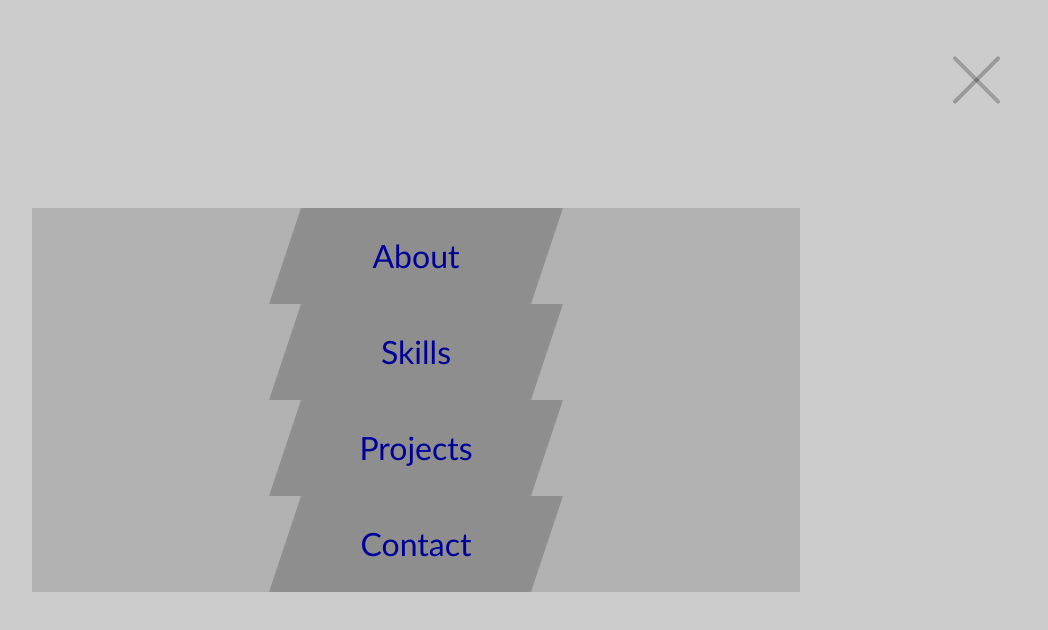
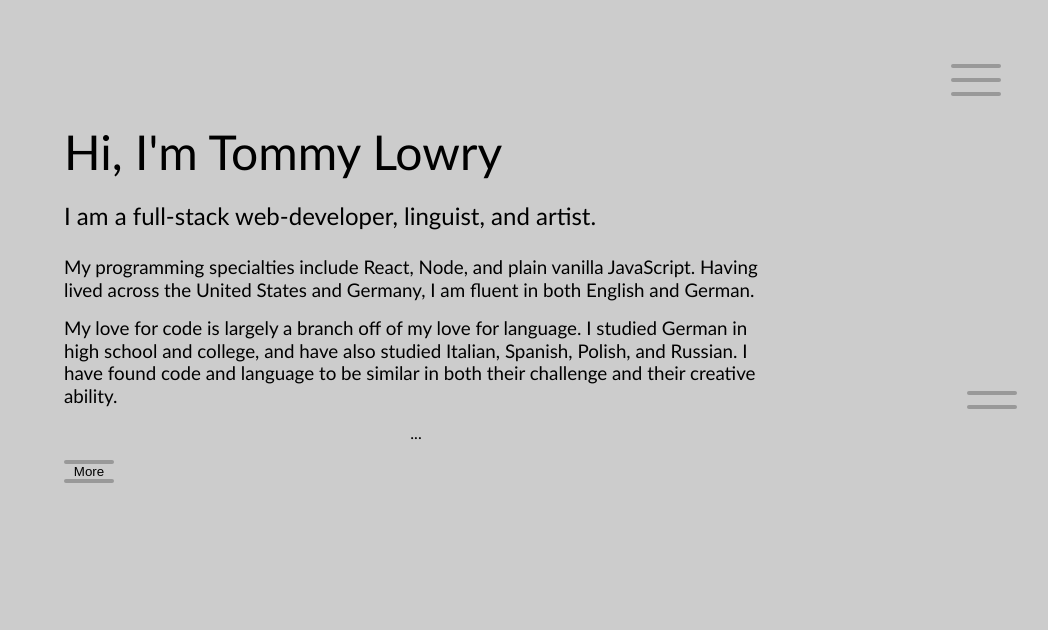
Before and after one commit to Tommydreamer57/react-portfolio-1, a React (Create React App) app: page / in a window 1280 px wide. Shown: the top 630 px of the page, without its empty margins (224-1272 px from the left). Built offline with nearby package versions, Linux system fonts and the light colour scheme; some icons are missing.

Commit message:
working on about page functionality

```diff
--- a/src/bio.js
+++ b/src/bio.js
@@ -7,9 +7,11 @@ import redux from './components/assets/Redux.svg';
 let About = {
     greeting: "Hi, I'm Tommy Lowry",
     intro: "I am a full-stack web-developer, linguist, and artist.",
-    more: [
+    info: [
         "My programming specialties include React, Node, and plain vanilla JavaScript. Having lived across the United States and Germany, I am fluent in both English and German.",
         "My love for code is largely a branch off of my love for language. I studied German in high school and college, and have also studied Italian, Spanish, Polish, and Russian. I have found code and language to be similar in both their challenge and their creative ability.",
+    ],
+    more: [
         "Since completing a project on information theory in 8th grade, I have always taken interest in information and how it is transmitted and received in all its different forms - audible communication, words, connotations, body-language, ink on paper, or pixels on a screen.",
         "This project marked the beginning of my fascination with language and communication.",
         "In high school I studied German and developed a greater love for language. I continued studying German through high school, then spent two years in Germany before returning to America to continue my studies.",
--- a/src/components/Buttons/Buttons.css
+++ b/src/components/Buttons/Buttons.css
@@ -1,3 +1,16 @@
+
+button {
+    background: transparent;
+    border: none;
+    outline: 0;
+    padding: 0;
+    margin: 0;
+}
+
+button:focus {
+    border: none;
+    outline: 0;
+}
 
 #MenuButton, #LeftButton, #RightButton {
     /* border: 1px solid black; */
@@ -34,12 +47,12 @@
 }
 
 .close-menu #menu-one, .close-menu #menu-three {
-    transform: rotate(-135deg);
+    transform: rotate(-225deg);
     opacity: 0.125;
 }
 
 .close-menu #menu-two {
-    transform: rotate(135deg);
+    transform: rotate(225deg);
 }
 
 #MenuButton .arrow {
@@ -47,11 +60,11 @@
 }
 
 .close-menu:hover #menu-one, .close-menu:hover #menu-three {
-    transform: rotate(-125deg);
+    transform: rotate(-235deg);
 }
 
 .close-menu:hover #menu-two {
-    transform: rotate(125deg);
+    transform: rotate(235deg);
 }
 
 .arrow {
@@ -107,7 +120,7 @@
     left: 50%;
 }
 
-#LeftButton:hover .nav-label {
+#LeftButton:hover .nav-label-display {
     left: 100%;
 }
 
@@ -115,11 +128,11 @@
     right: 50%;
 }
 
-#RightButton:hover .nav-label {
+#RightButton:hover .nav-label-display {
     right: 100%;
 }
 
-.nav-button:hover .nav-label {
+.nav-button:hover .nav-label-display {
     opacity: 1;
 }
 
--- a/src/components/Buttons/Buttons.js
+++ b/src/components/Buttons/Buttons.js
@@ -1,6 +1,8 @@
 import React, { Component } from 'react';
 import { Link } from 'react-router-dom';
 import './Buttons.css';
+
+let i = 500
 
 let links = [
     '',
@@ -33,11 +35,11 @@ function Buttons(props) {
     return (
         <div id="Buttons">
 
-            <div id="MenuButton" className={props.open ? 'close-menu' : 'open-menu'} onClick={props.toggleMenu} >
+            <button id="MenuButton" className={props.open ? 'close-menu' : 'open-menu'} onClick={props.toggleMenu} >
                 <div id="menu-one" className="arrow" />
                 <div id="menu-two" className="arrow" />
                 <div id="menu-three" className="arrow" />
-            </div>
+            </button>
 
             <Link
                 to={previous}
@@ -46,7 +48,13 @@ function Buttons(props) {
             >
                 <div className="arrow-wrapper">
                     <div id="left-one" className="arrow" />
-                    <div className="nav-label" >{previousLabel}</div>
+                    {
+                        labels.map(label => (
+                            <div key={i++} className={label === previousLabel ? 'nav-label nav-label-display' : 'nav-label'} >
+                                {label}
+                            </div>
+                        ))
+                    }
                     <div id="left-two" className="arrow" />
                 </div>
             </Link>
@@ -58,7 +66,13 @@ function Buttons(props) {
             >
                 <div className="arrow-wrapper">
                     <div id="right-one" className="arrow" />
-                    <div className="nav-label" >{nextLabel}</div>
+                    {
+                        labels.map(label => (
+                            <div key={i++} className={label === nextLabel ? 'nav-label nav-label-display' : 'nav-label'} >
+                                {label}
+                            </div>
+                        ))
+                    }
                     <div id="right-two" className="arrow" />
                 </div>
             </Link>
@@ -68,3 +82,17 @@ function Buttons(props) {
 }
 
 export default Buttons
+
+export function MoreButton(props) {
+    return (
+        <button id="MoreButton" onClick={props.toggleMore} >
+            <div className={props.more ? 'less-arrow' : 'more-arrow'}>
+                <div className="arrow" />
+                <div className="more-label">
+                    {props.more ? 'Less' : 'More'}
+                </div>
+                <div className="arrow" />
+            </div>
+        </button>
+    )
+}
--- a/src/components/Menu/Menu.css
+++ b/src/components/Menu/Menu.css
@@ -20,7 +20,6 @@
     display: flex;
     justify-content: center;
     align-items: center;
-    background: #BBB;
     overflow: hidden;
     /* transition: background-color 1s; */
     /* transition: transform 0.4s cubic-bezier(.65,.15,0,1), background-color 0.4s cubic-bezier(.65,.15,0,1); */
@@ -69,36 +68,3 @@
     position: fixed;
     top: 0;
 }
-
-.open .menu-link {
-    transform: none;
-    background-color: #DDD;
-    transition: background-color 1s;
-}
-
-.closed .menu-link {
-    transform: translateY(-10rem);
-    /* transition-delay: 1s; */
-    transition: background-color 1s;
-    /* background-color: blue; */
-}
-
-/* .menu-link:first-of-type {
-    transition-delay: 0.2s;
-}
-
-.menu-link:nth-of-type(2) {
-    transition-delay: 0.15s;
-}
-
-.menu-link:nth-of-type(3) {
-    transition-delay: 0.1s;
-}
-
-.menu-link:nth-of-type(4) {
-    transition-delay: 0.05s;
-} */
-
-.open .menu-link {
-    transform: none;
-}
--- a/src/components/View.js
+++ b/src/components/View.js
@@ -14,7 +14,7 @@ class View extends Component {
         super(props)
         this.removeEventListeners = () => { }
         this.state = {
-            open: true // change back to false later
+            open: false
         }
     }
     toggleMenu = () => {
--- a/src/components/event-listeners.js
+++ b/src/components/event-listeners.js
@@ -9,7 +9,7 @@ function addEventListeners() {
     let current = document.getElementsByClassName('current')[0]
 
     scrollbar.style.width = '7.5px'
-    scrollbar.style.background = 'rgba(255, 255, 255, 0.25)'
+    scrollbar.style.background = 'rgba(255, 255, 255, 0.5)'
     scrollbar.style.position = 'fixed'
     scrollbar.style.right = '2px'
     scrollbar.style.top = '2px'
--- /dev/null
+++ b/src/components/views/About/About.css
@@ -0,0 +1,25 @@
+.ellipsis {
+    line-height: 120%;
+    /* padding matches 1rem margin bottom of normal paragraphs, margin-top & padding-top cancel out */
+    margin-top: -0.5rem;
+    padding-top: 0.5rem;
+    padding-bottom: 1rem;
+    text-align: center;
+}
+
+.ellipsis:hover {
+    cursor: pointer;
+}
+
+.more {
+    overflow: hidden;
+    transition: max-height 1s cubic-bezier(.65,.15,0,1);
+}
+
+.show-more {
+    max-height: none;
+}
+
+.hide-more {
+    max-height: 1px;
+}
--- a/src/components/views/About/About.js
+++ b/src/components/views/About/About.js
@@ -1,5 +1,7 @@
 import React, { Component } from 'react';
 import bio from '../../../bio';
+import './About.css';
+import { MoreButton } from '../../Buttons/Buttons';
 
 let i = 0
 
@@ -13,8 +15,13 @@ class About extends Component {
     constructor(props) {
         super(props)
         this.state = {
-
+            more: false
         }
+    }
+    toggleMore = () => {
+        this.setState({
+            more: !this.state.more
+        })
     }
     render() {
         return (
@@ -22,8 +29,15 @@ class About extends Component {
                 <h1>{bio.About.greeting}</h1>
                 <h3>{bio.About.intro}</h3>
                 {
-                    bio.About.more.map(Paragraph)
+                    bio.About.info.map(Paragraph)
                 }
+                <div className="ellipsis" onClick={this.toggleMore} >...</div>
+                <div className={this.state.more ? 'more show-more' : 'more hide-more'}>
+                    {
+                        bio.About.more.map(Paragraph)
+                    }
+                </div>
+                <MoreButton more={this.state.more} toggleMore={this.toggleMore} />
             </div>
         )
     }
--- a/src/components/views/Contact/Contact.css
+++ b/src/components/views/Contact/Contact.css
@@ -18,6 +18,6 @@
 .link i, .link img {
     font-size: 4.25rem;
     height: 4rem;
-    color: white;
+    color: black;
     /* svg fill color located in svg file */
 }
```
Also changed, not shown: src/components/assets/iconmonstr-linkedin-3.svg.
